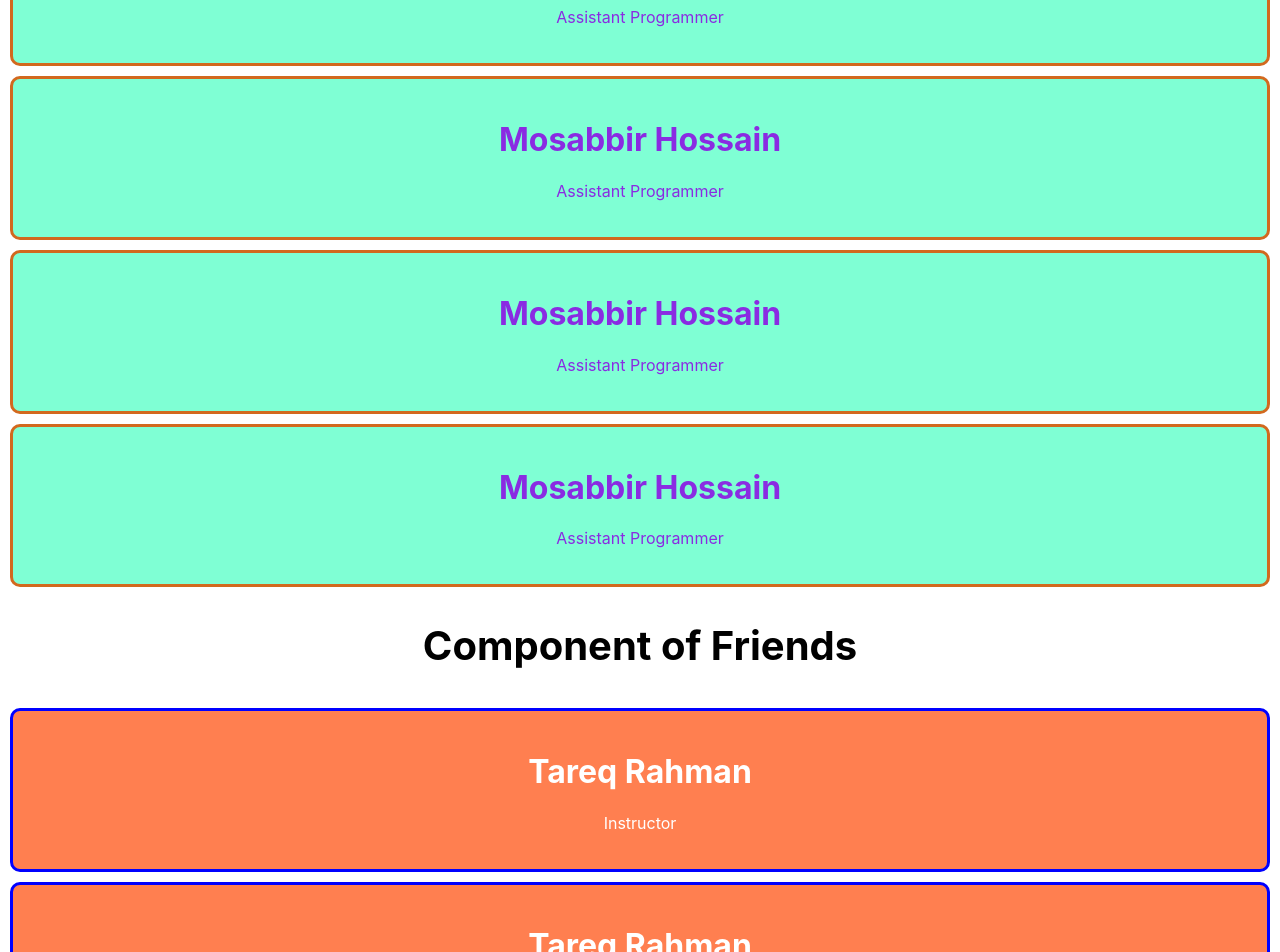
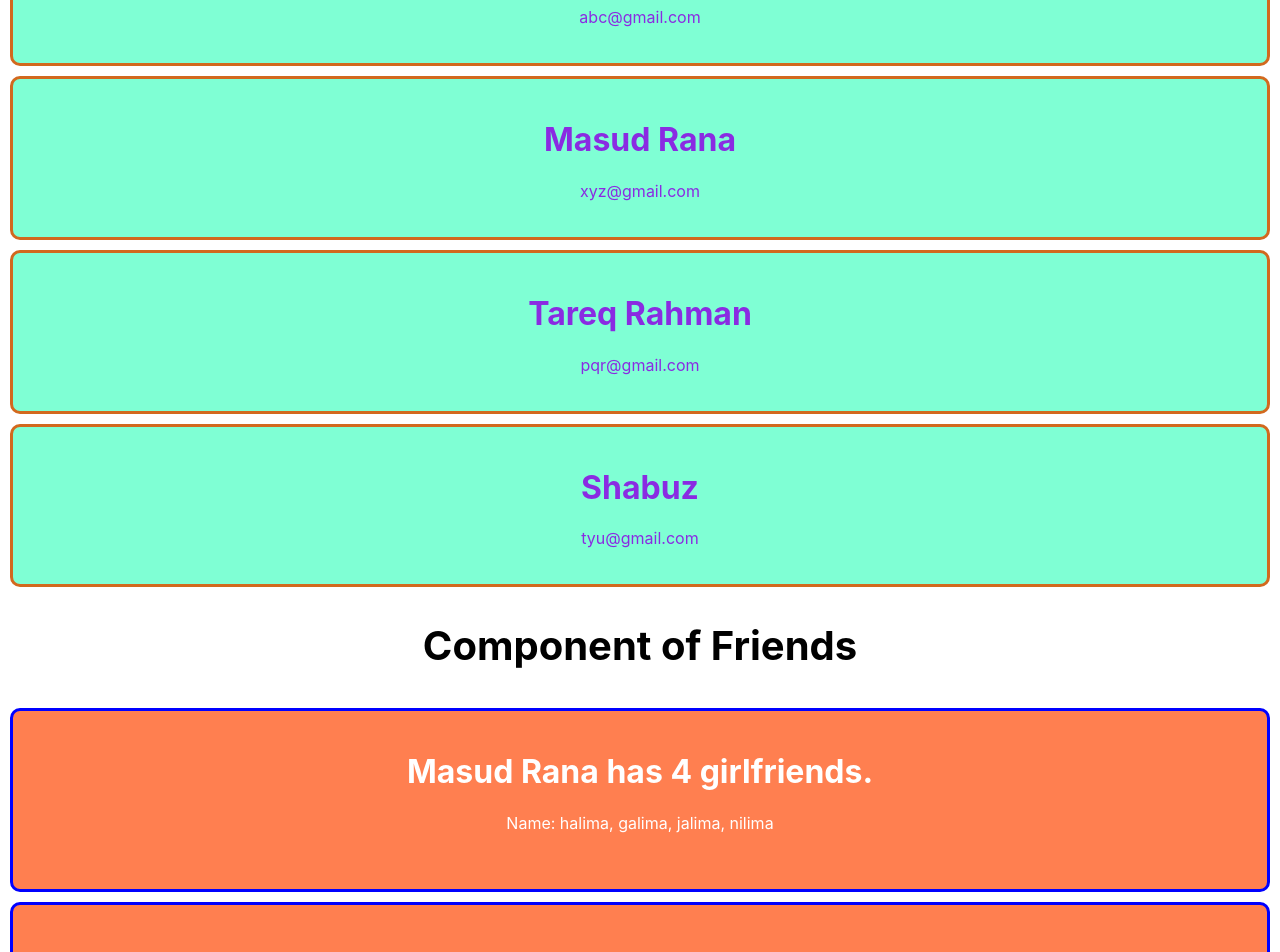
Before and after one commit to mosabbir-duet/first-react-app, a React (Create React App) app: page / in a window 1280 px wide. Shown: the part 180-1132 px from the top of the page. Built offline with nearby package versions, Linux system fonts and the light colour scheme.

Commit message:
Pass dynamic data to components

```diff
--- a/src/App.js
+++ b/src/App.js
@@ -6,28 +6,29 @@ function App() {
     <div className="App">
       {/* Add Component  */}
       <h1>Add Simple Component <code>Similar in look and data</code></h1>
-      <Person></Person>
-      <Person></Person>
-      <Person></Person>
-      <Person></Person>
+      <Person name = "Mosabbir Hossain" email = "abc@gmail.com"></Person>
+      <Person name = "Masud Rana" email = "xyz@gmail.com"></Person>
+      <Person name = "Tareq Rahman" email = "pqr@gmail.com"></Person>
+      <Person name = "Shabuz" email = "tyu@gmail.com"></Person>
       <h2 style={{fontSize : "2.5rem", borderBottom: '3px solid co', paddingBottom: '5px', fontWeight: 'bold'}}>Component of Friends</h2>
-      <Friend></Friend>
-      <Friend></Friend>
-      <Friend></Friend>
+      {/* <Friend name = "Mosabbir Hossain" number = '0' ></Friend> */}
+      <Friend name = "Masud Rana" number = '4' gfName = {["halima","galima","jalima","nilima"]}></Friend>
+      <Friend name = "Tareq" number = '3' gfName = {["sadia","kadia","madia"]}></Friend>
     </div>
   );
 }
 
-function Person() {
+function Person(props) {
   return (
     <div className='person-info'>
-      <h1>Mosabbir Hossain</h1>
-      <p>Assistant Programmer</p>
+      <h1>{props.name}</h1>
+      <p>{props.email}</p>
     </div>
   )
 }
 
-function Friend() {
+function Friend(props) {
+  console.log(props)
   return (
     <div style={{backgroundColor: 'coral',
       color: 'white',
@@ -36,8 +37,11 @@ function Friend() {
       margin: '10px',
       borderRadius: '10px'
       }}>
-      <h1>Tareq Rahman</h1>
-      <p>Instructor</p>
+      <h1>{props.name} has {props.number !== '0'? props.number: "No"} girlfriends.</h1>
+      <p>Name: {props.gfName.length !== 0? props.gfName.map(name => {
+          return (name);
+
+        }).join(", ") : "Single"}</p> <br />
     </div>
   )
 }
```
